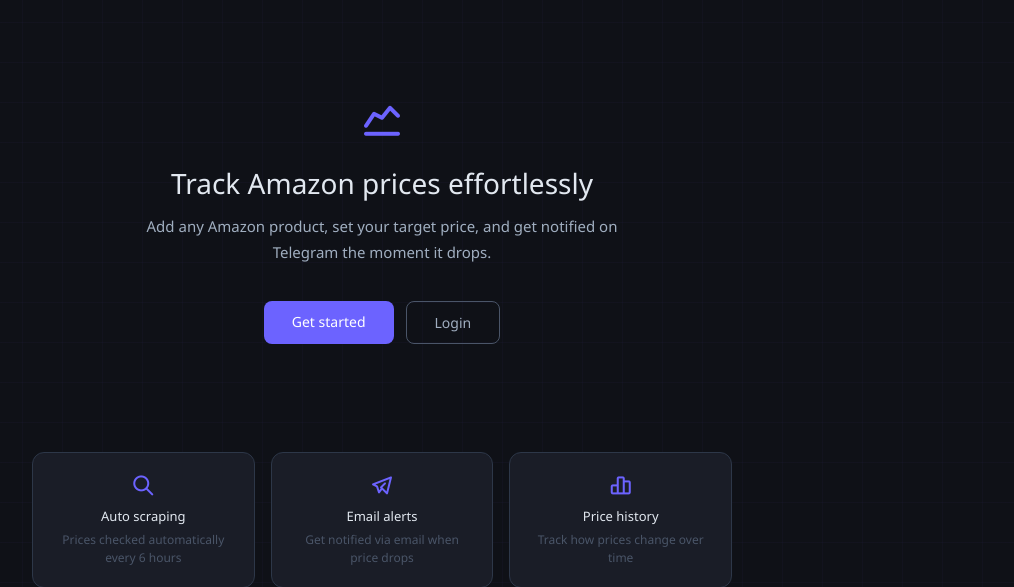
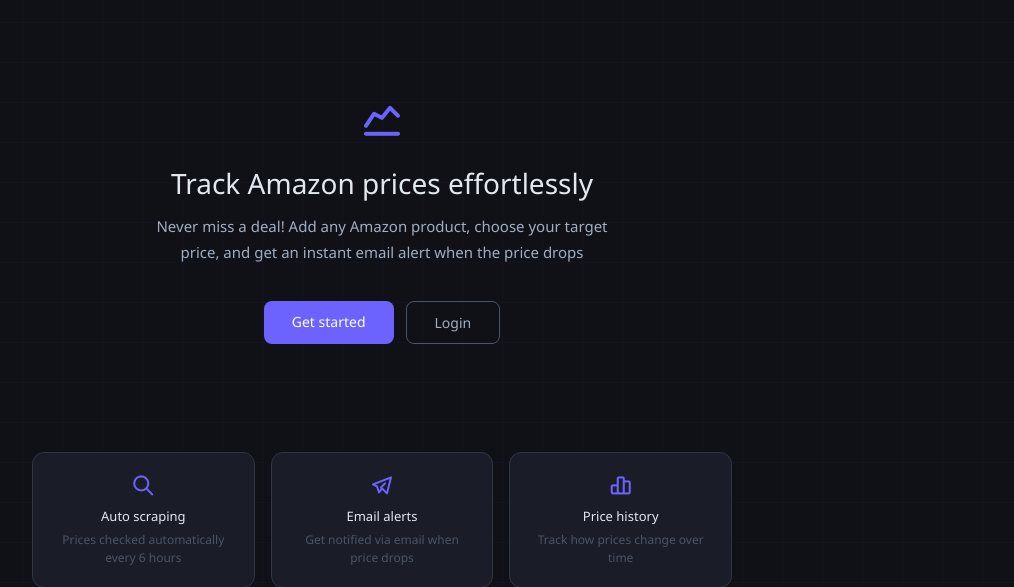
Before and after one commit to govind-krishnan-j/amazon-price-tracker, a Flask app: page / in a window 1280 px wide. Shown: the part 58-645 px from the top of the page, without its empty margins (258-1272 px from the left). Run offline with Flask 3, Linux system fonts and the light colour scheme.

Commit message:
Updated the landing page

```diff
--- a/templates/index.html
+++ b/templates/index.html
@@ -3,7 +3,7 @@
 <div class="hero">
     <i class="ti ti-chart-line" style="font-size:48px;color:#6c63ff;display:block;margin-bottom:20px"></i>
     <h1 class="hero-title">Track Amazon prices effortlessly</h1>
-    <p class="hero-sub">Add any Amazon product, set your target price, and get notified on Telegram the moment it drops.</p>
+    <p class="hero-sub">Never miss a deal! Add any Amazon product, choose your target price, and get an instant email alert when the price drops</p>
     <div style="display:flex;gap:12px;justify-content:center">
         <a href="{{ url_for('register') }}" class="btn-purple" style="text-decoration:none;padding:11px 28px">Get started</a>
         <a href="{{ url_for('login') }}" style="background:transparent;border:0.5px solid #4a5568;border-radius:8px;padding:11px 28px;color:#a0aec0;font-size:14px;text-decoration:none;transition:all 0.2s">Login</a>
```
